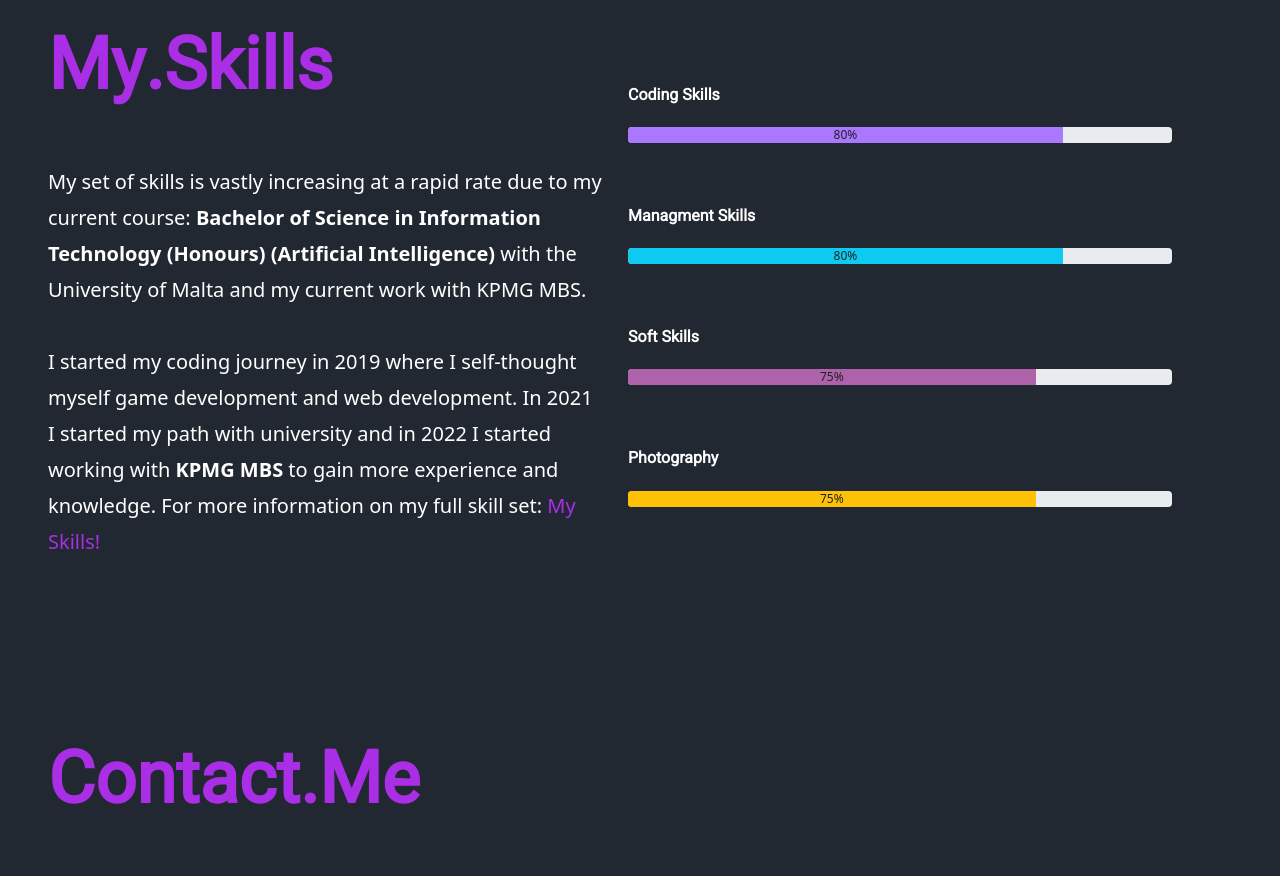
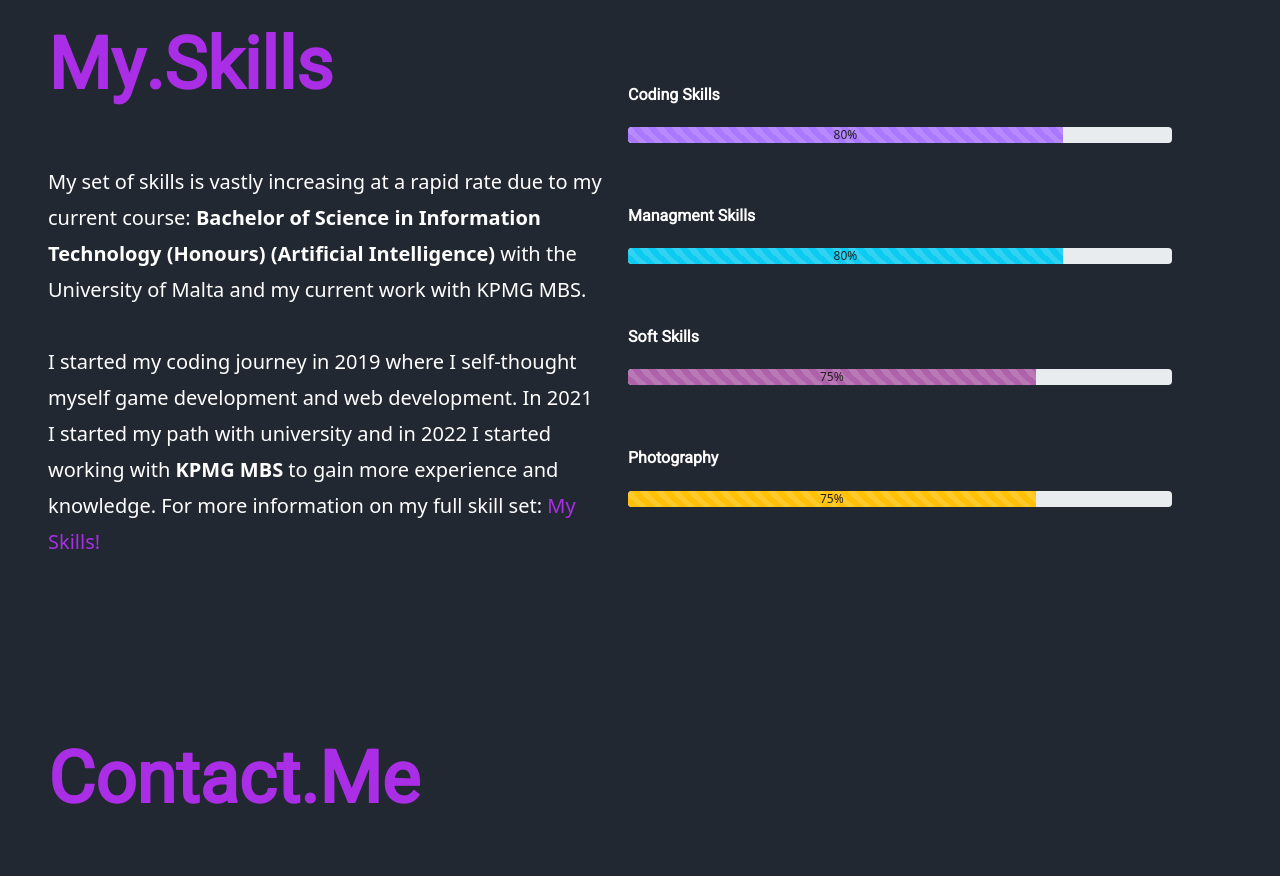
Before and after one commit to lukecardona/Luke-Cardona, a plain HTML site: page index.html in a window 1280 px wide. Shown: the part 1600-2476 px from the top of the page. Drawn offline with nearby package versions, Linux system fonts and the light colour scheme.

```diff
--- a/index.html
+++ b/index.html
@@ -163,23 +163,27 @@
                     data-aos-duration="800">
                     <h3 class="white bar-text">Coding Skills</h3>
                     <div class="progress">
-                        <div class="progress-bar black" role="progressbar" style="width: 80%; background-color: #AA77FF"
-                            aria-valuenow="80" aria-valuemin="0" aria-valuemax="100">80%</div>
+                        <div class="progress-bar progress-bar-animated progress-bar-striped black" role="progressbar"
+                            style="width: 80%; background-color: #AA77FF" aria-valuenow="80" aria-valuemin="0"
+                            aria-valuemax="100">80%</div>
                     </div>
                     <h3 class="white bar-text">Managment Skills</h3>
                     <div class="progress">
-                        <div class="progress-bar bg-info black" role="progressbar" style="width: 80%" aria-valuenow="80"
-                            aria-valuemin="0" aria-valuemax="100">80%</div>
+                        <div class="progress-bar progress-bar-animated progress-bar-striped bg-info black"
+                            role="progressbar" style="width: 80%" aria-valuenow="80" aria-valuemin="0"
+                            aria-valuemax="100">80%</div>
                     </div>
                     <h3 class="white bar-text">Soft Skills</h3>
                     <div class="progress">
-                        <div class="progress-bar black" role="progressbar" style="width: 75%; background-color:#AD62AA;"
-                            aria-valuenow="75" aria-valuemin="0" aria-valuemax="100">75%</div>
+                        <div class="progress-bar progress-bar-animated progress-bar-striped black" role="progressbar"
+                            style="width: 75%; background-color:#AD62AA;" aria-valuenow="75" aria-valuemin="0"
+                            aria-valuemax="100">75%</div>
                     </div>
                     <h3 class="white bar-text">Photography</h3>
                     <div class="progress">
-                        <div class="progress-bar bg-warning black" role="progressbar" style="width: 75%"
-                            aria-valuenow="75" aria-valuemin="0" aria-valuemax="100">75%</div>
+                        <div class="progress-bar bg-warning progress-bar-animated progress-bar-striped black"
+                            role="progressbar" style="width: 75%" aria-valuenow="75" aria-valuemin="0"
+                            aria-valuemax="100">75%</div>
                     </div>
                 </div>
             </div>
```
Also changed, not shown: aboutMe.js (+16 -3 lines).
